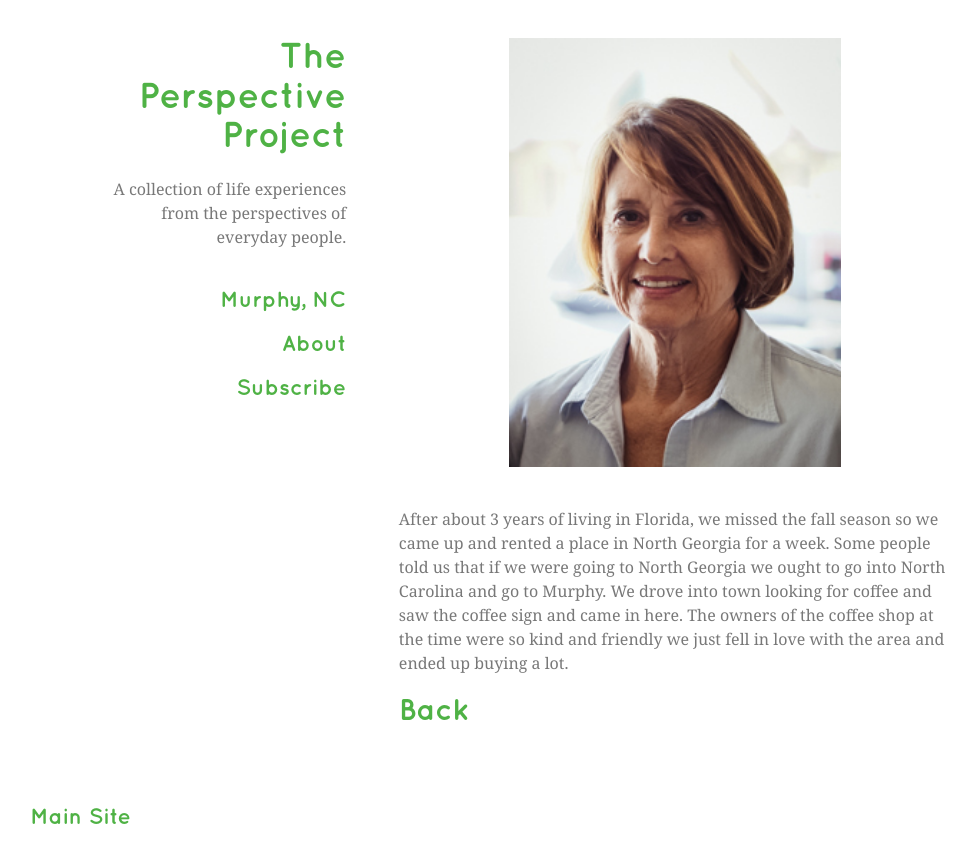
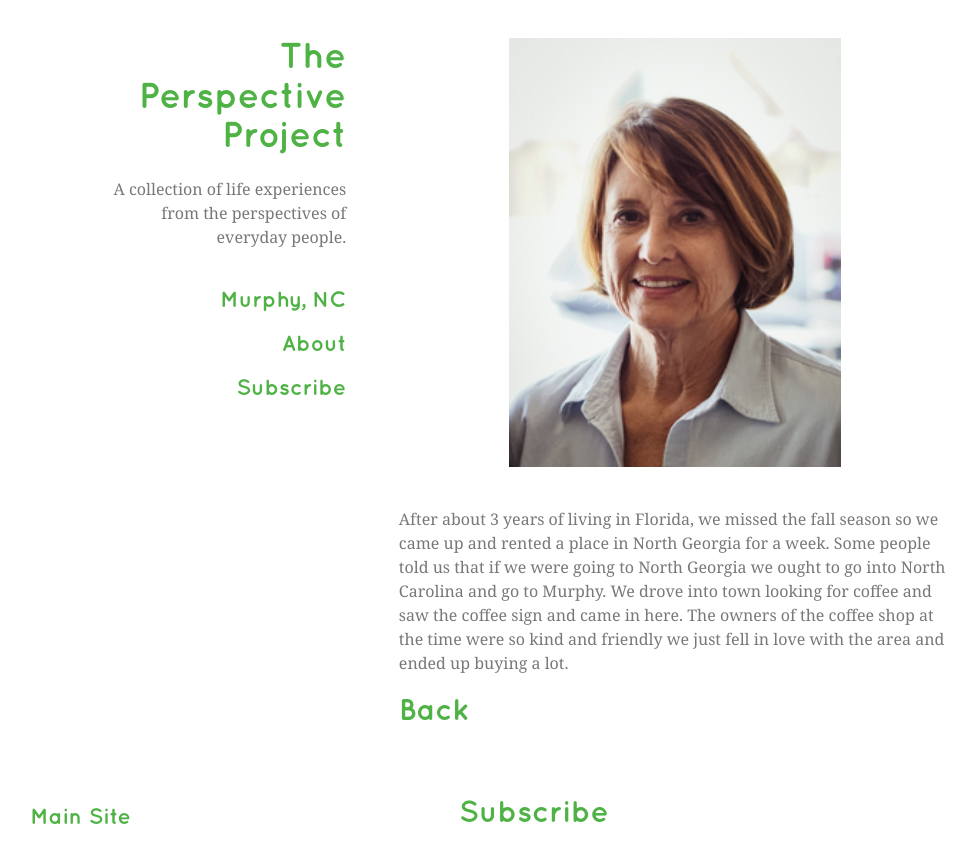
Before and after one commit to curious-robot/perspectiveproject, a Jekyll site: the page built from _posts/2017-7-11-003.markdown, in a window 1280 px wide. Shown: the top 863 px of the page, without its empty margins (59-1034 px from the left). Built offline with Jekyll 4.4.1, drawn with Linux system fonts in a browser that asks for light colours.

Commit message:
Added subscribe button

```diff
--- a/_layouts/post.html
+++ b/_layouts/post.html
@@ -10,6 +10,10 @@ layout: default
 		{{ content }}
 	</div>
 
-	<p class="back-button"><a href="{{ site.baseurl }}/index.html">Back</a></p>
+	<p class="back-button"><a href="{{ site.baseurl }}">Back</a></p>
 
 </article>
+
+<footer>
+	<p class="subscribe-button"><a href="{{ site.baseurl }}/subscribe/">Subscribe</a></p>
+</footer>
--- a/assets/css/style.scss
+++ b/assets/css/style.scss
@@ -121,6 +121,11 @@ p.center {
 	color: $brand-color;
 }
 
+.subscribe-button {
+	@extend .back-button;
+	text-align: center;
+}
+
 
 /* Other */
 
```
